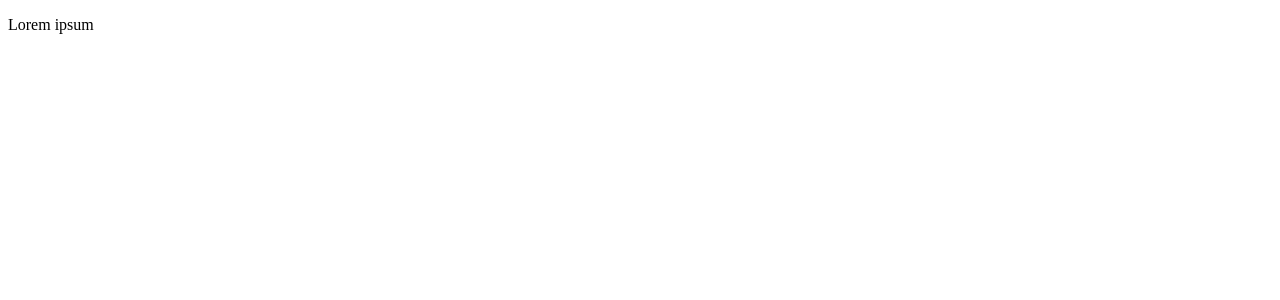
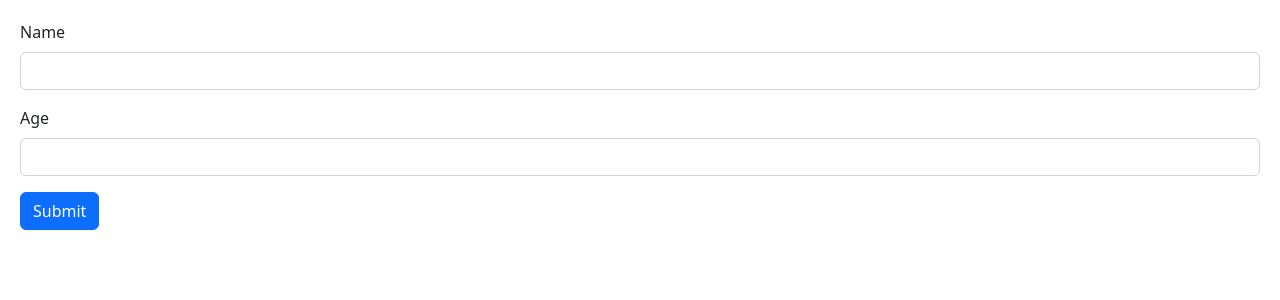
Before and after one commit to Shamonti/react-app, a React (Vite) app: page / in a window 1280 px wide. Shown: the top 300 px of the page. Built offline with nearby package versions, Linux system fonts and the light colour scheme.

Commit message:
Handled form submission

```diff
--- a/src/App.tsx
+++ b/src/App.tsx
@@ -1,11 +1,7 @@
-import ExpandableText from './components/ExpandableText';
+import Form from './components/Form';
 
 const App = () => {
-  return (
-    <div>
-      <ExpandableText>Lorem ipsum</ExpandableText>
-    </div>
-  );
+  return <Form />;
 };
 
 export default App;
--- /dev/null
+++ b/src/components/Form.tsx
@@ -0,0 +1,29 @@
+import { FormEvent } from 'react';
+
+const Form = () => {
+  const handleSubmit = (event: FormEvent) => {
+    event.preventDefault();
+    console.log('Submitted');
+  };
+  return (
+    <form onSubmit={handleSubmit}>
+      <div className='mb-3'>
+        <label htmlFor='name' className='form-label'>
+          Name
+        </label>
+        <input id='name' type='text' className='form-control' />
+      </div>
+      <div className='mb-3'>
+        <label htmlFor='age' className='form-label'>
+          Age
+        </label>
+        <input id='age' type='number' className='form-control' />
+      </div>
+      <button className='btn btn-primary' type='submit'>
+        Submit
+      </button>
+    </form>
+  );
+};
+
+export default Form;
--- /dev/null
+++ b/src/index.css
@@ -0,0 +1,3 @@
+body {
+  padding: 20px;
+}
--- a/src/main.tsx
+++ b/src/main.tsx
@@ -1,7 +1,8 @@
 import React from 'react';
 import ReactDOM from 'react-dom/client';
 import App from './App';
-// import 'bootstrap/dist/css/bootstrap.css';
+import 'bootstrap/dist/css/bootstrap.css';
+import './index.css';
 
 ReactDOM.createRoot(document.getElementById('root') as HTMLElement).render(
   <React.StrictMode>
```
Also changed, not shown: src/App_old_7.tsx (added, +16 -0 lines).
